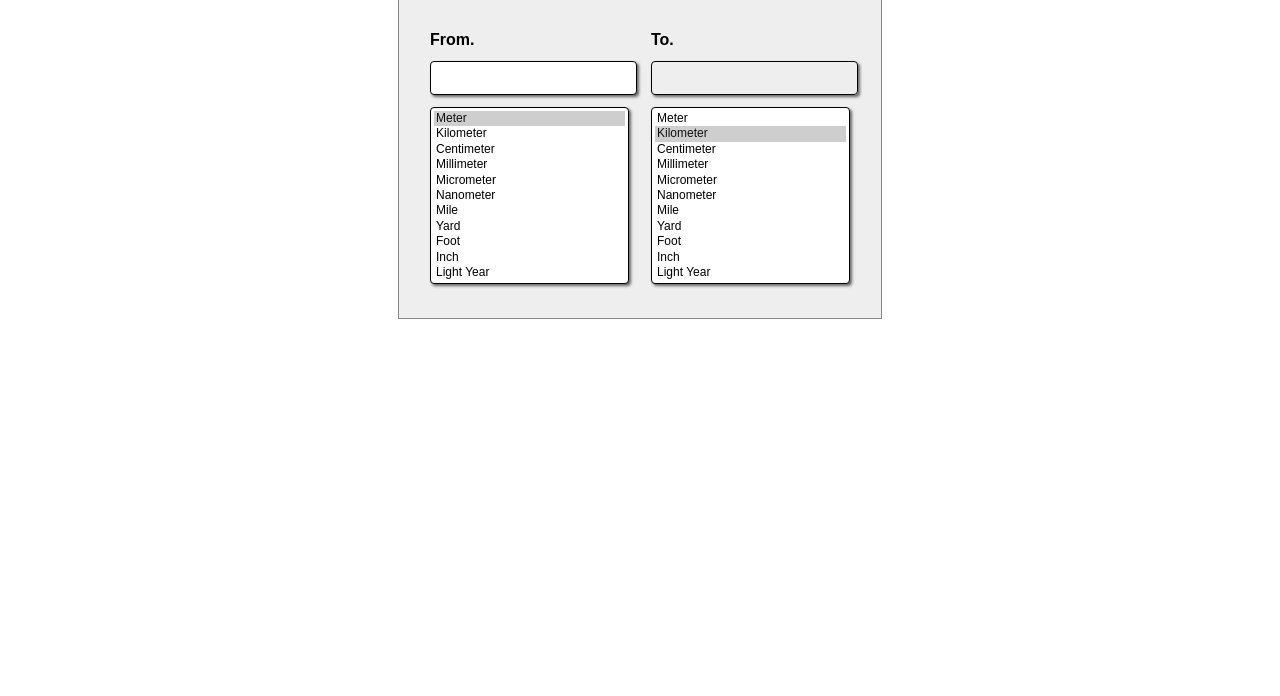
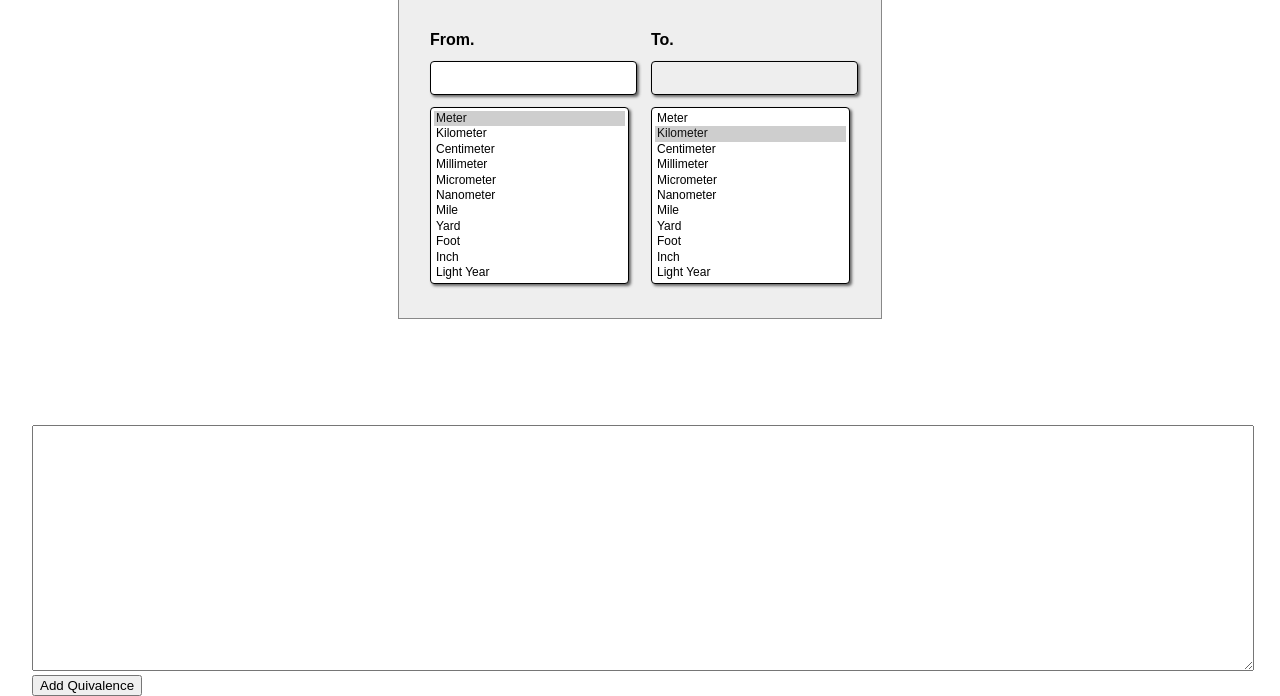
Before and after one commit to ljaureguil/Comv, a plain HTML site: page index.html in a window 1280 px wide. Shown: the part 113-809 px from the top of the page. Drawn offline with Linux system fonts and the light colour scheme; no server answers.

Commit message:
Update index.html

```diff
--- a/index.html
+++ b/index.html
@@ -8,6 +8,7 @@
     <title>Unit Converter</title>
   </head>
   <body>
+
     <div class="main-container">
       <h2>Unit <span>Converter</span></h2>
       <nav class="navbar"></nav>
@@ -53,7 +54,19 @@
         </table>
       </div>
     </div>
+    <br>
+
     <script src="./data/data.js"></script>
     <script src="./js/index.js"></script>
+
+    <div id="extr" style="position: absolute;bottom:5%;width:95%;height: 30%;"><br>
+      <textarea id="tequiv" style="height: 100%;width:100%;"></textarea>
+      <button onclick="addEq()">Add Quivalence</button>
+    </div>
+
+
+    <script>
+
+    </script>
   </body>
 </html>
```
